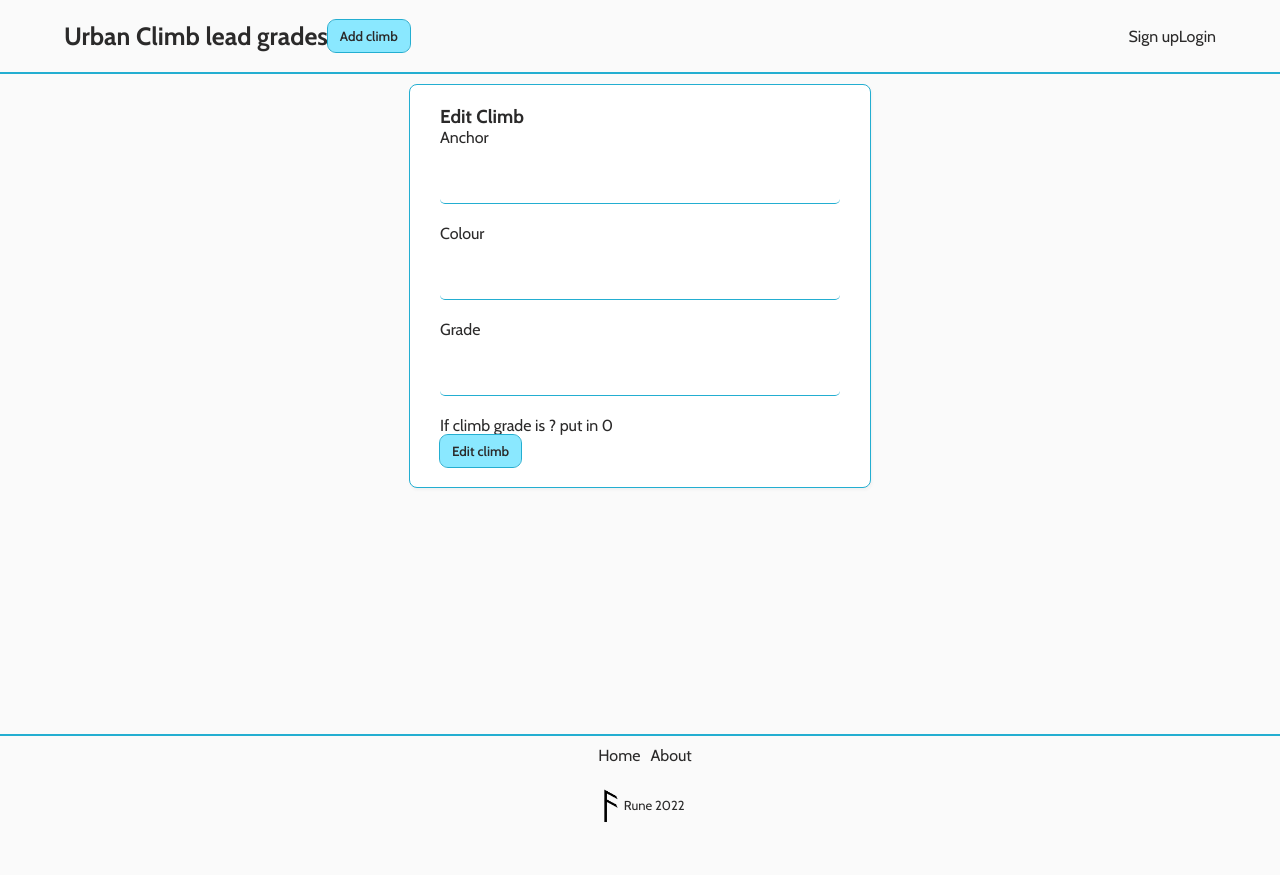
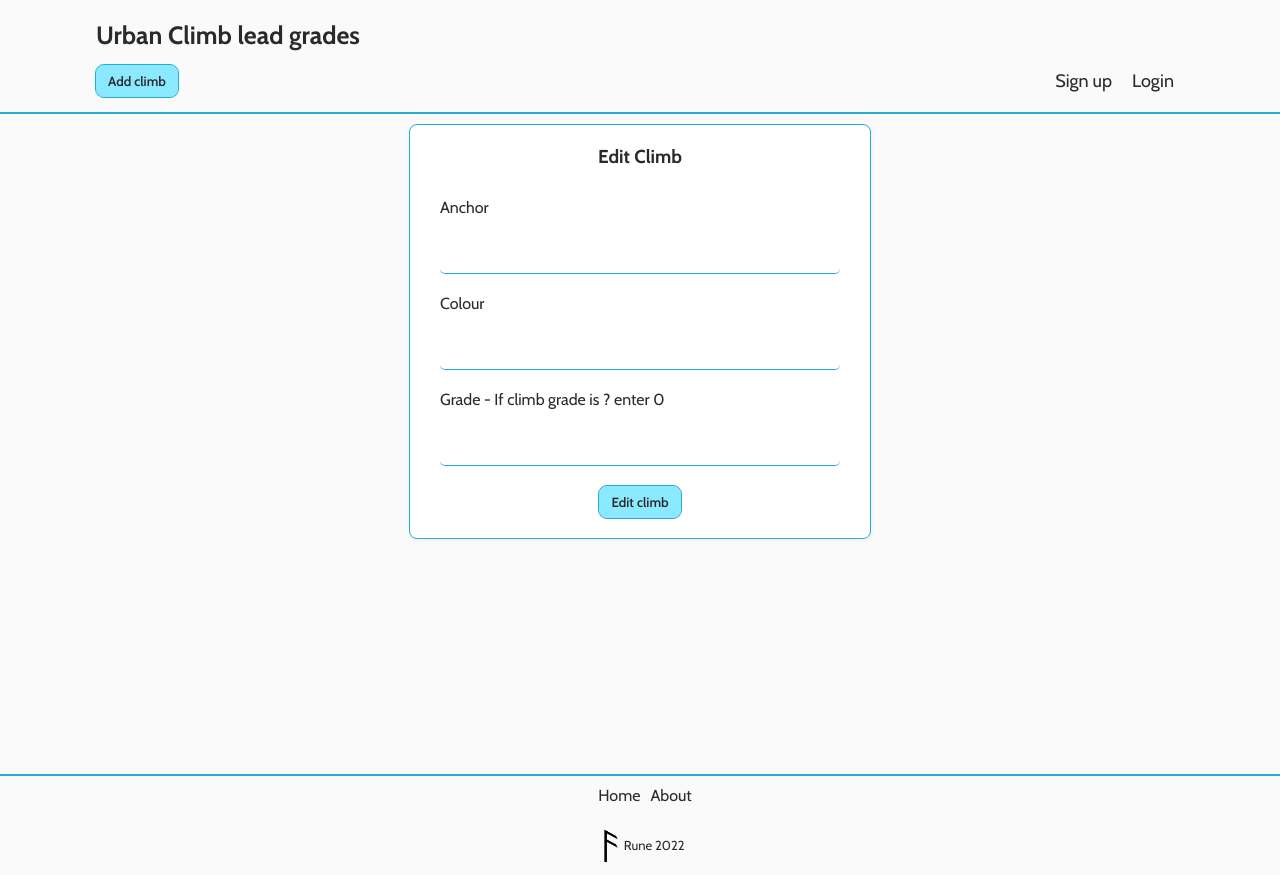
Before and after one commit to x-rune-x/grading, a Vue app: page /EditClimb/1 in a window 1280 px wide. Before the commit the page ends 835 px from the top, so only its background shows below. Built offline with nearby package versions, Linux system fonts and the light colour scheme; no server answers.

Commit message:
Basic styling completed.

```diff
--- a/src/App.vue
+++ b/src/App.vue
@@ -21,7 +21,7 @@ import FooterBar from './components/Footer.vue'
 <style>
   .content {
     margin: 0 auto;
-    height: 80vh;
+    min-height: 80vh;
     padding: 0 20px;
   }
 </style>
--- a/src/components/ClimbList.vue
+++ b/src/components/ClimbList.vue
@@ -6,6 +6,7 @@
         <th>Colour</th>
         <th>Grade</th>
         <th v-if="showCurrent">Current</th>
+        <th v-if="showDate">Date added</th>
       </thead>
       <tbody>
         <tr v-for="climb in climbs" :key="climb.id">
@@ -13,6 +14,7 @@
           <td class="individual-climb" @click="goToClimb(climb.id)">{{ climb.colour }}</td>
           <td class="individual-climb" @click="goToClimb(climb.id)">{{ climb.grade }}</td>
           <td class="individual-climb" @click="goToClimb(climb.id)" v-if="showCurrent">{{ climb.current }}</td>
+          <td class="individual-climb" @click="goToClimb(climb.id)" v-if="showDate">{{ formatDate(climb.dateAdded) }}</td>
         </tr>
       </tbody>
     </table>
@@ -23,7 +25,7 @@
 import { useRouter } from 'vue-router'
 
 export default {
-  props: ['climbs', 'showCurrent', 'showAnchor'],
+  props: ['climbs', 'showCurrent', 'showAnchor', 'showDate'],
   name: 'Climb List',
   setup() {
     const router = useRouter()
@@ -36,7 +38,13 @@ export default {
       router.push({ name: 'Anchor', params: { anchor: anchor } })
     }
 
-    return { goToClimb, goToAnchor }
+    const formatDate = (date) => {
+      let dateObj = date.toDate()
+
+      return `${dateObj.getDate()}/${dateObj.getMonth()}/${dateObj.getFullYear()}`
+    }
+
+    return { goToClimb, goToAnchor, formatDate }
   }
 }
 </script>
--- a/src/components/NavBar.vue
+++ b/src/components/NavBar.vue
@@ -1,11 +1,12 @@
 <template>
   <div class="header">
     <nav>
-      <div class="leftComponents">
       <router-link :to="{ name: 'Home' }">
         <h1 class="title headerComponent">Urban Climb lead grades</h1>
       </router-link>
 
+      <div class="actions">
+        <div class="leftComponents">
           <router-link :to="{ name: 'AddClimb' }">
             <button class="headerComponent">Add climb</button>
           </router-link>
@@ -13,11 +14,11 @@
 
         <div v-if="!user" class="headerComponent user">
           <router-link :to="{ name: 'Signup' }">
-          <span>Sign up</span>
+            <span class="userComp">Sign up</span>
           </router-link>
 
           <router-link :to="{ name: 'Login' }">
-          <span>Login</span>
+            <span class="userComp">Login</span>
           </router-link>
         </div>
 
@@ -27,6 +28,8 @@
           </router-link>
           <button @click="handleSignout">Logout</button>
         </div>
+      </div>
+
     </nav>
   </div>
 </template>
@@ -61,11 +64,15 @@ export default {
     justify-content: center;
   }
   nav {
+    width: 85vw;
+    padding: 20px 0 15px 0;
+  }
+  .actions {
+    padding-top: 15px;
+    margin: 0 auto 0 auto;
     display: flex;
+    justify-content: space-between;
     align-items: center;
-    width: 90vw;
-    padding: 20px 0;
-    justify-content: space-between;
   }
   .headerComponent {
     display: inline-block;
@@ -75,7 +82,11 @@ export default {
     text-align: left;
   }
   .userComp {
-    padding: 0 10px;
+    padding: 5px 10px;
+    font-size: large;
+  }
+  .userComp:hover {
+    border-bottom: solid 2px rgb(173, 173, 190);
   }
   .leftComponents {
     display: flex;
--- a/src/views/AddClimb.vue
+++ b/src/views/AddClimb.vue
@@ -10,9 +10,10 @@
     <label for="grade">Grade - If climb grade is ? enter 0</label>
     <input type="number" name="grade" v-model="grade">
 
-    <button>Add climb</button>
-
-    <p v-if="error" class="error">{{ error }}</p>
+    <div class="submitClimb">
+      <button>Add climb</button>
+      <p v-if="error" class="error">{{ error }}</p>
+    </div>
   </form>
 </template>
 
@@ -72,7 +73,9 @@ export default {
     width: 50%;
     text-align: center;
   }
-  button {
-    justify-self: center;
+  .submitClimb {
+    display: flex;
+    flex-direction: column;
+    align-items: center;
   }
 </style>
--- a/src/views/Anchor.vue
+++ b/src/views/Anchor.vue
@@ -1,11 +1,12 @@
 <template>
   <div class="anchor">
-    <ClimbList :climbs="anchorClimbs" :showCurrent="true" :showAnchor="false" />
+    <h3>Anchor {{ anchor }}</h3>
+    <ClimbList :climbs="sortedClimbs" :showCurrent="true" :showAnchor="false" :showDate="true" />
   </div>
 </template>
 
 <script>
-import { ref } from 'vue';
+import { computed, ref } from 'vue';
 import { db } from '../firebase/config';
 import { collection, getDocs, where, query } from '@firebase/firestore';
 import ClimbList from '../components/ClimbList.vue';
@@ -20,7 +21,8 @@ export default {
 
     window.scrollTo({ top: 0, behavior: 'smooth' })
 
-    getDocs(anchorQuery)
+    const getClimbs = async () => {
+      await getDocs(anchorQuery)
           .then(snap => {
           let climbs = [];
           snap.docs.forEach(climb => {
@@ -28,8 +30,25 @@ export default {
           });
           anchorClimbs.value = climbs
       });
+    }
 
-    return { anchorClimbs, anchorClimbs };
+    getClimbs()
+
+    const sortedClimbs = computed(() => {
+      const currentClimbs = anchorClimbs.value.filter((climb) => {
+        return climb.current == true
+      })
+      currentClimbs.sort((a, b) => (a.grade < b.grade) ? 1 : -1)
+
+      const nonCurrentClimbs = anchorClimbs.value.filter((climb) => {
+        return climb.current == false
+      })
+      nonCurrentClimbs.sort((a, b) => (a.grade < b.grade) ? 1 : (a.grade === b.grade) ? ((a.dateAdded < b.dateAdded) ? 1 : -1) : -1 )
+
+      return currentClimbs.concat(nonCurrentClimbs)
+    })
+
+    return { sortedClimbs };
   }
 }
 </script>
--- a/src/views/EditClimb.vue
+++ b/src/views/EditClimb.vue
@@ -7,19 +7,20 @@
     <label for="colour">Colour</label>
     <input type="text" name="colour" v-model="colour">
 
-    <label for="grade">Grade</label>
+    <label for="grade">Grade - If climb grade is ? enter 0</label>
     <input type="number" name="grade" v-model="grade">
 
-    <p>If climb grade is ? put in 0</p>
+    <div class="submitClimb">
+      <button>Edit climb</button>
+    </div>
 
-    <button>Edit climb</button>
   </form>
 </template>
 
 <script>
 import { ref } from '@vue/reactivity'
 import { db } from '../firebase/config'
-import { doc, collection, getDoc, updateDoc } from '@firebase/firestore'
+import { doc, getDoc, updateDoc } from '@firebase/firestore'
 import { useRouter } from 'vue-router'
 
 export default {
@@ -73,6 +74,18 @@ export default {
 }
 </script>
 
-<style>
-
+<style scoped>
+  p {
+    padding: 10px 0;
+  }
+  h3 {
+    margin: 0 auto 15px auto;
+    width: 50%;
+    text-align: center;
+  }
+  .submitClimb {
+    display: flex;
+    flex-direction: column;
+    align-items: center;
+  }
 </style>
--- a/src/views/Home.vue
+++ b/src/views/Home.vue
@@ -1,7 +1,7 @@
 <template>
   <div class="home">
     <h2>Current climbs</h2>
-    <ClimbList :climbs="currentClimbs" :showCurrent="false" :showAnchor="true" />
+    <ClimbList :climbs="currentClimbs" :showCurrent="false" :showAnchor="true" :showDate="false" />
   </div>
 </template>
 
--- a/src/views/Login.vue
+++ b/src/views/Login.vue
@@ -8,8 +8,10 @@
       <label for="password">Enter password</label>
       <input type="password" name="password" v-model="password" required autocomplete="current-password">
 
-      <button>Signin</button>
-      <div v-if="error" class="error">{{ error }}</div>
+      <div class="login">
+        <button>Signin</button>
+        <div v-if="error" class="error">{{ error }}</div>
+      </div>
     </form>
   </div>
 </template>
@@ -42,5 +44,13 @@ export default {
 </script>
 
 <style>
-
+  h3 {
+    text-align: center;
+    padding-bottom: 15px;
+  }
+  .login {
+    display: flex;
+    flex-direction: column;
+    align-items: center;
+  }
 </style>
--- a/src/views/Signup.vue
+++ b/src/views/Signup.vue
@@ -12,8 +12,10 @@
       <label for="password">Enter password</label>
       <input type="password" name="password" v-model="password" required autocomplete="new-password">
 
-      <button>Signup</button>
-      <div v-if="error" class="error">{{ error }}</div>
+      <div class="signup">
+        <button>Sign up</button>
+        <div v-if="error" class="error">{{ error }}</div>
+      </div>
     </form>
   </div>
 </template>
@@ -46,6 +48,14 @@ export default {
 }
 </script>
 
-<style>
-
+<style scoped>
+  h3 {
+    text-align: center;
+    padding-bottom: 15px;
+  }
+  .signup {
+    display: flex;
+    flex-direction: column;
+    align-items: center;
+  }
 </style>
--- a/src/views/UserDetails.vue
+++ b/src/views/UserDetails.vue
@@ -1,10 +1,10 @@
 <template>
-  <div>
+  <div class="profileDetails">
     <h3>Profile</h3>
-    <span>Email: {{ user.email }}</span>
-    <span>Display name: {{ user.displayName }}</span>
+    <div class="detail">Email: {{ user.email }}</div>
+    <div class="detail">Display name: {{ user.displayName }}</div>
     <button @click="handlePasswordReset">Reset password</button>
-    <span v-if="message">{{ message }}</span>
+    <div class="detail" v-if="message">{{ message }}</div>
   </div>
 </template>
 
@@ -36,6 +36,14 @@ export default {
 }
 </script>
 
-<style>
-
+<style scoped>
+  .profileDetails {
+    padding: 10px;
+  }
+  h3 {
+    padding-bottom: 10px;
+  }
+  .detail {
+    padding-bottom: 10px;
+  }
 </style>
```
Also changed, not shown: 1 other file (tests, documents, lock files or other folders). Lines whose indentation alone changed are shown as unchanged.
